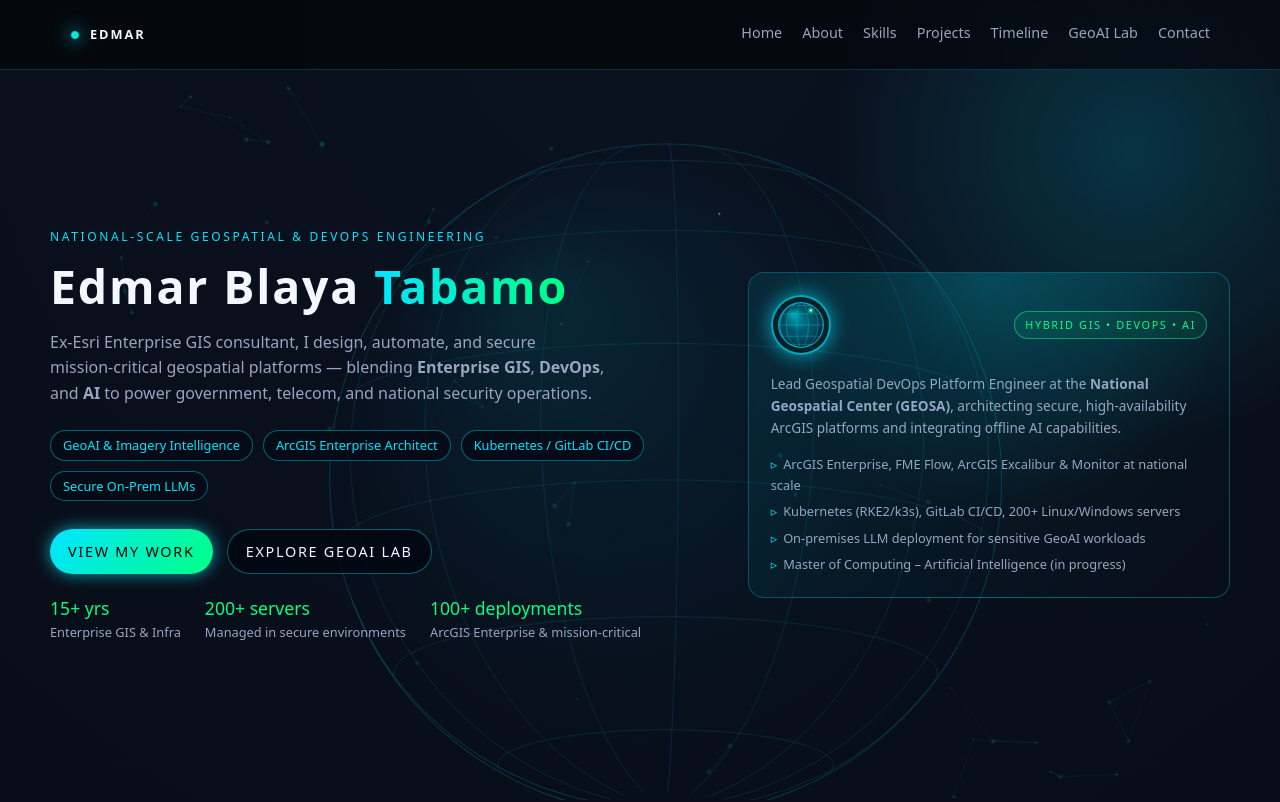
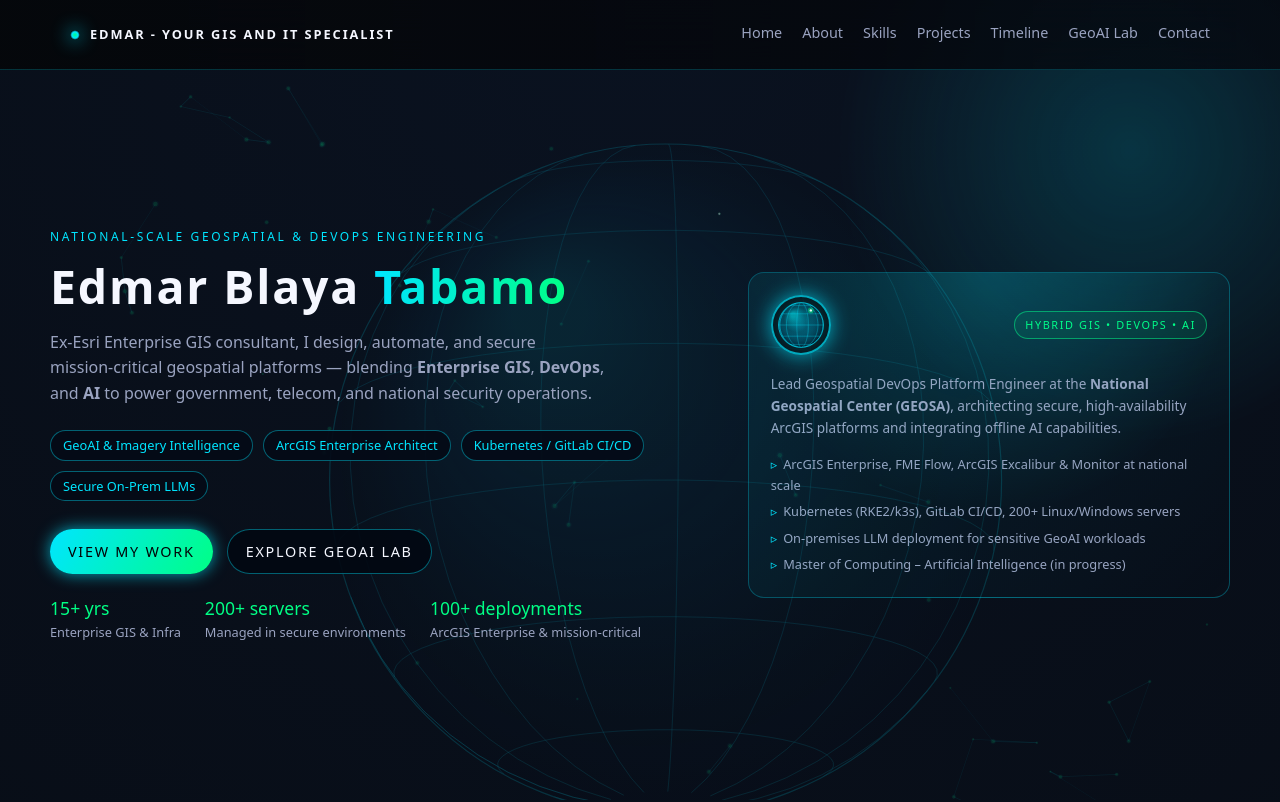
Before and after one commit to geofixit/geofixit.github.io, a plain HTML site: page index.html in a window 1280 px wide. Shown: the top 802 px of the page. Drawn offline with Linux system fonts and the light colour scheme.

Commit message:
Update index.html

```diff
--- a/index.html
+++ b/index.html
@@ -902,7 +902,7 @@
     <div class="nav">
       <div class="nav-logo">
         <div class="nav-logo-dot"></div>
-        <span>EDMAR</span>
+        <span>EDMAR - Your GIS and IT Specialist</span>
       </div>
       <button class="nav-toggle" type="button" aria-expanded="false" aria-controls="primary-navigation">Menu</button>
       <nav class="nav-links" id="primary-navigation">
```
